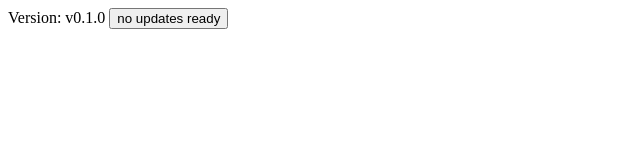
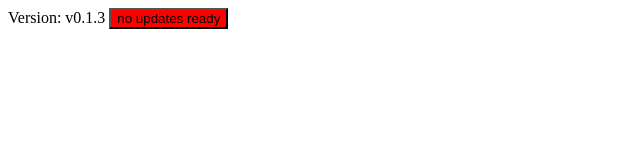
Before and after one commit to tulshidas/autoUpdate, an Electron app: page index.html in a window 900 px wide. Shown: the whole page, without its empty margins (0-640 px from the left). Drawn offline with Linux system fonts and the light colour scheme; no server answers.

Commit message:
relase 0.1.3

```diff
--- a/index.html
+++ b/index.html
@@ -15,9 +15,9 @@
             container.innerHTML = "new version ready!";
         })
     </script>
-    Version: <span id="version">v0.1.0</span>
+    Version: <span id="version">v0.1.3</span>
     <!-- the button onClick sends a quitAndInstall message to the electron main process -->
-    <button id="ready" onClick="ipcRenderer.send('quitAndInstall')">no updates ready</button>
+    <button id="ready" onClick="ipcRenderer.send('quitAndInstall')" style="background:red;">no updates ready</button>
 
 </body>
 
--- a/package.json
+++ b/package.json
@@ -1,6 +1,6 @@
 {
     "name": "electronautoupdate",
-    "version": "0.1.0",
+    "version": "0.1.3",
     "author": "tulshidas",
     "homepage": "./",
     "description": "An example of an autoupdating electron app",
@@ -11,7 +11,7 @@
     },
     "scripts": {
         "build": "build --win",
-        "ship": "build --win -p always",
+        "ship": "build --win -p always --config electron-builder.yml",
         "start": "electron ."
     },
     "devDependencies": {
```
